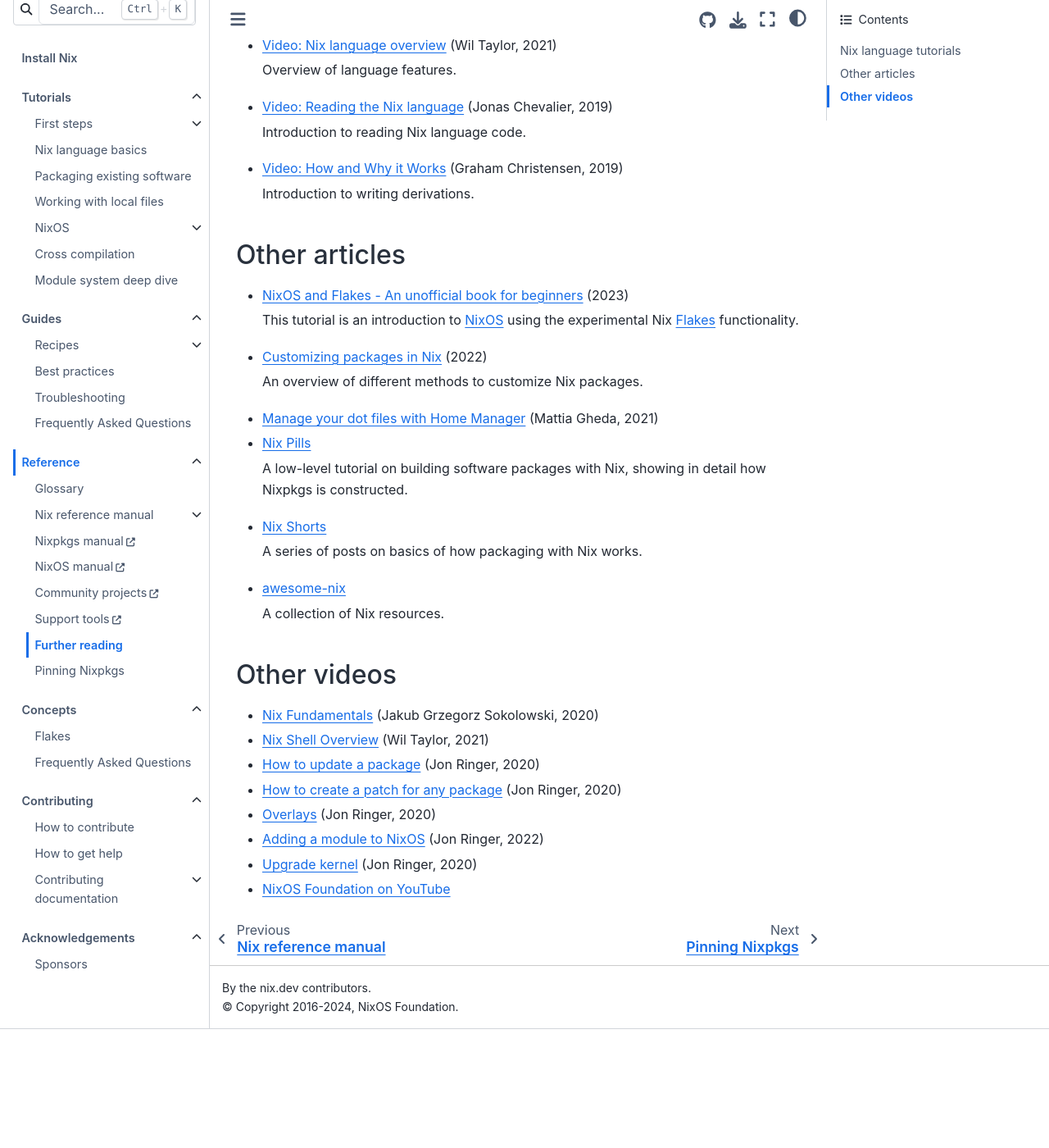
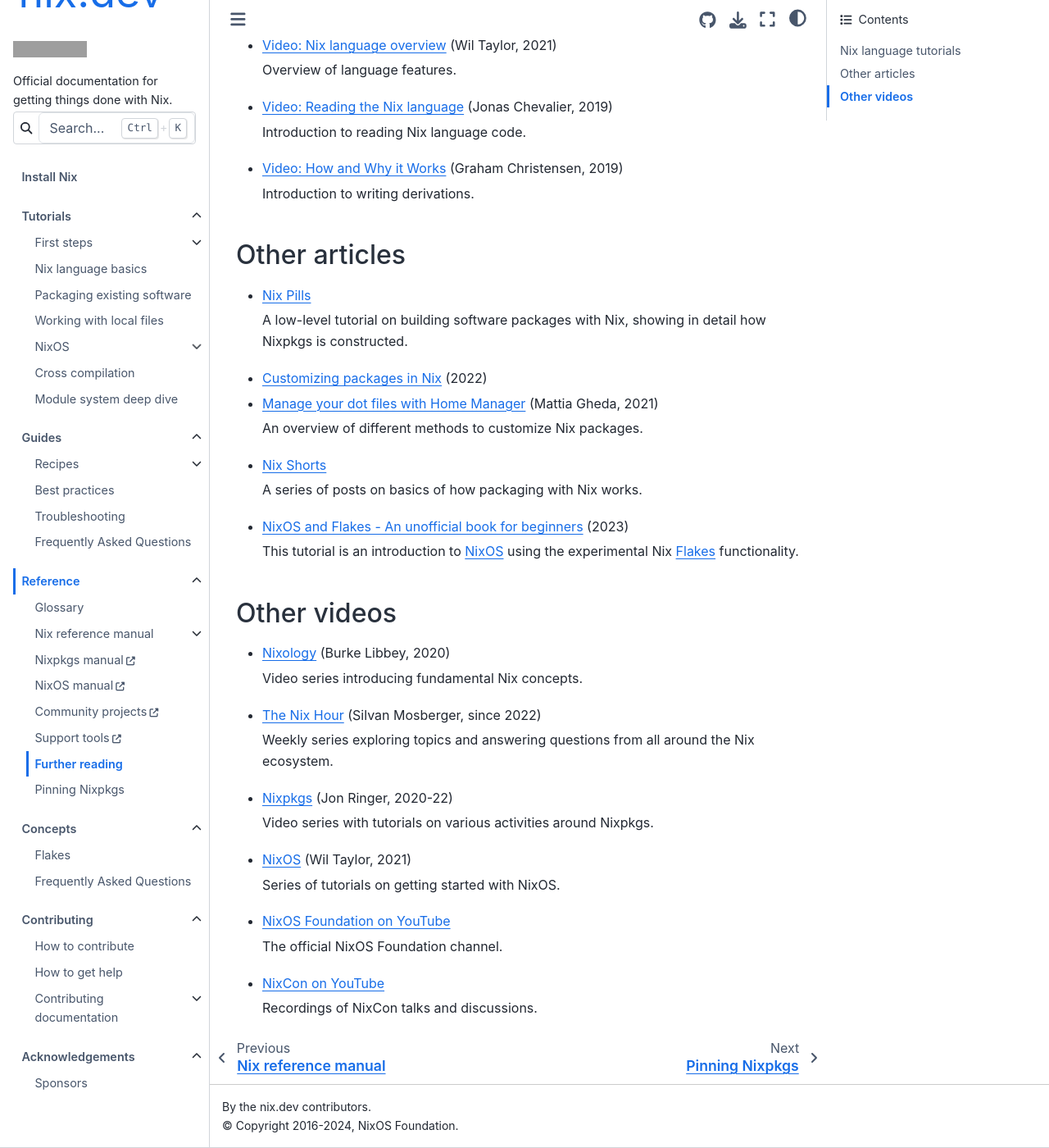
Before and after one commit to NixOS/nix.dev, a Sphinx documentation site: the page built from source/recommended-reading.md, in a window 1280 px wide and 1400 px high, scrolled down 324 px. Shown: the whole window at 82% size. Built offline with Sphinx 7.4.7 and the Sphinx Book theme 1.1.4, drawn with Linux system fonts in a browser that asks for light colours; before the commit the page ends 1579 px from its top, so only the background shows below that; grey boxes are pictures that could not be loaded.

Commit message:
update recommended videos
the good stuff was historically hard to discover.
so hard that I found a new one just today...

- add Nixology
- remove the Nix Fundamentals, because it's better covered by Nixology
- add The Nix Hour
- add NixCon
- collapse Jon Ringer's videos into one link
- link to all of Wil Taylor's videos
- re-order the "other" articles to roughly match nix.dev contents

```diff
--- a/source/recommended-reading.md
+++ b/source/recommended-reading.md
@@ -24,35 +24,46 @@
 
 ## Other articles
 
-- [NixOS and Flakes - An unofficial book for beginners](https://nixos-and-flakes.thiscute.world) (2023)
+- [Nix Pills](https://nixos.org/nixos/nix-pills/index.html)
 
-  This tutorial is an introduction to {term}`NixOS` using the experimental Nix [Flakes](flakes) functionality.
+  A low-level tutorial on building software packages with Nix, showing in detail how Nixpkgs is constructed.
 
 - [Customizing packages in Nix](https://bobvanderlinden.me/customizing-packages-in-nix/) (2022)
 
-  An overview of different methods to customize Nix packages.
-
 - [Manage your dot files with Home Manager](https://ghedam.at/24353/tutorial-getting-started-with-home-manager-for-nix) (Mattia Gheda, 2021)
 
-- [Nix Pills](https://nixos.org/nixos/nix-pills/index.html)
-
-  A low-level tutorial on building software packages with Nix, showing in detail how Nixpkgs is constructed.
+  An overview of different methods to customize Nix packages.
 
 - [Nix Shorts](https://github.com/justinwoo/nix-shorts)
 
   A series of posts on basics of how packaging with Nix works.
 
-- [awesome-nix](https://nix-community.github.io/awesome-nix/)
+- [NixOS and Flakes - An unofficial book for beginners](https://nixos-and-flakes.thiscute.world) (2023)
 
-  A collection of Nix resources.
+  This tutorial is an introduction to {term}`NixOS` using the experimental Nix [Flakes](flakes) functionality.
 
 ## Other videos
 
-- [Nix Fundamentals](https://www.youtube.com/watch?v=m4sv2M9jRLg) (Jakub Grzegorz Sokolowski, 2020)
-- [Nix Shell Overview](https://www.youtube.com/watch?v=SGekN4pDExY) (Wil Taylor, 2021)
-- [How to update a package](https://www.youtube.com/watch?v=D_IZ2EfW_8U) (Jon Ringer, 2020)
-- [How to create a patch for any package](https://www.youtube.com/watch?v=5K_2RSjbdXc) (Jon Ringer, 2020)
-- [Overlays](https://www.youtube.com/watch?v=dGAL3gMXvug) (Jon Ringer, 2020)
-- [Adding a module to NixOS](https://www.youtube.com/watch?v=bkDYmvKINm8) (Jon Ringer, 2022)
-- [Upgrade kernel](https://www.youtube.com/watch?v=Zi_vbddNXtg) (Jon Ringer, 2020)
+- [Nixology](https://www.youtube.com/playlist?list=PLRGI9KQ3_HP_OFRG6R-p4iFgMSK1t5BHs) (Burke Libbey, 2020)
+
+  Video series introducing fundamental Nix concepts.
+
+- [The Nix Hour](https://www.youtube.com/playlist?list=PLyzwHTVJlRc8yjlx4VR4LU5A5O44og9in) (Silvan Mosberger, since 2022)
+
+  Weekly series exploring topics and answering questions from all around the Nix ecosystem.
+
+- [Nixpkgs](https://www.youtube.com/@jonringer117/videos) (Jon Ringer, 2020-22)
+
+  Video series with tutorials on various activities around Nixpkgs.
+
+- [NixOS](https://www.youtube.com/playlist?list=PL-saUBvIJzOkjAw_vOac75v-x6EzNzZq-) (Wil Taylor, 2021)
+
+  Series of tutorials on getting started with NixOS.
+
 - [NixOS Foundation on YouTube](https://www.youtube.com/@NixOS-Foundation/playlists)
+
+  The official NixOS Foundation channel.
+
+- [NixCon on YouTube](https://www.youtube.com/@NixCon)
+
+  Recordings of NixCon talks and discussions.
```
